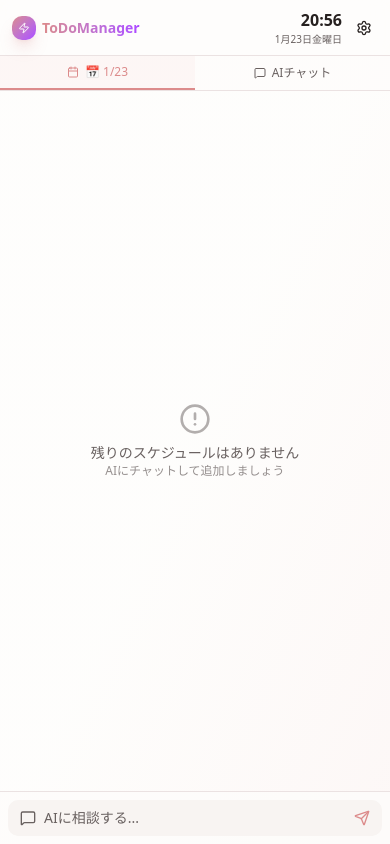
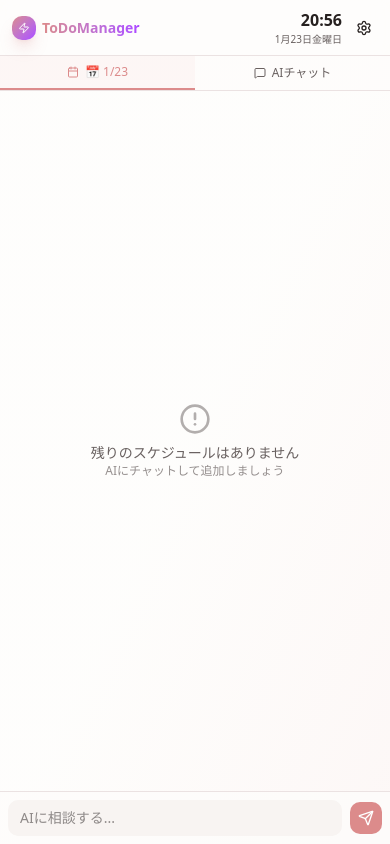
Before and after one commit to keeyas098/ToDoManager, a Next.js app: page / in a window 390 px wide. Built offline with nearby package versions, Linux system fonts and the light colour scheme.

Commit message:
Fix: custom instructions persistence, swipe tab switch, improved quick chat

```diff
--- a/src/components/dashboard.tsx
+++ b/src/components/dashboard.tsx
@@ -98,22 +98,30 @@ export function Dashboard() {
     const [activeTab, setActiveTab] = useState<"schedule" | "chat">("schedule");
     const [isHydrated, setIsHydrated] = useState(false);
 
-    // Swipe handling for tab bar
-    const [touchStart, setTouchStart] = useState<number | null>(null);
+    // Swipe handling for tab switching (horizontal swipes only)
+    const [touchStart, setTouchStart] = useState<{ x: number; y: number } | null>(null);
 
     const handleTouchStart = (e: React.TouchEvent) => {
-        setTouchStart(e.targetTouches[0].clientX);
+        setTouchStart({
+            x: e.targetTouches[0].clientX,
+            y: e.targetTouches[0].clientY
+        });
     };
 
     const handleTouchEnd = (e: React.TouchEvent) => {
         if (!touchStart) return;
-        const touchEnd = e.changedTouches[0].clientX;
-        const diff = touchStart - touchEnd;
+        const touchEnd = {
+            x: e.changedTouches[0].clientX,
+            y: e.changedTouches[0].clientY
+        };
+        const diffX = touchStart.x - touchEnd.x;
+        const diffY = touchStart.y - touchEnd.y;
 
-        if (Math.abs(diff) > 50) {
-            if (diff > 0 && activeTab === "schedule") {
+        // Only activate on horizontal swipes (horizontal > vertical movement)
+        if (Math.abs(diffX) > Math.abs(diffY) && Math.abs(diffX) > 50) {
+            if (diffX > 0 && activeTab === "schedule") {
                 setActiveTab("chat");
-            } else if (diff < 0 && activeTab === "chat") {
+            } else if (diffX < 0 && activeTab === "chat") {
                 setActiveTab("schedule");
             }
         }
@@ -239,8 +247,12 @@ export function Dashboard() {
                 </button>
             </div>
 
-            {/* Main content - Split view on desktop, tabs on mobile */}
-            <div className="flex-1 flex flex-col lg:flex-row min-h-0">
+            {/* Main content - Split view on desktop, tabs on mobile with swipe */}
+            <div
+                className="flex-1 flex flex-col lg:flex-row min-h-0"
+                onTouchStart={handleTouchStart}
+                onTouchEnd={handleTouchEnd}
+            >
                 {/* Timeline section - hidden on mobile when chat tab is active */}
                 <div className={`flex-1 lg:w-1/2 lg:border-r min-h-0 ${activeTab === "chat" ? "hidden lg:flex lg:flex-col" : "flex flex-col"}`}>
                     <div className="hidden lg:flex items-center gap-2 px-4 py-3 border-b bg-background/50">
@@ -251,16 +263,22 @@ export function Dashboard() {
                         <Timeline tasks={tasks} />
                     </div>
 
-                    {/* Quick chat input on mobile - switches to chat tab */}
+                    {/* Quick chat input on mobile - real input that switches to chat tab */}
                     <div className="lg:hidden border-t bg-background/80 p-2">
-                        <button
-                            onClick={() => setActiveTab("chat")}
-                            className="w-full flex items-center gap-2 px-3 py-2 bg-muted rounded-lg text-muted-foreground text-sm"
-                        >
-                            <MessageSquare className="w-4 h-4" />
-                            <span>AIに相談する...</span>
-                            <Send className="w-4 h-4 ml-auto text-primary" />
-                        </button>
+                        <div className="flex items-center gap-2">
+                            <input
+                                type="text"
+                                placeholder="AIに相談する..."
+                                className="flex-1 bg-muted rounded-lg px-3 py-2 text-sm focus:outline-none focus:ring-1 focus:ring-primary"
+                                onFocus={() => setActiveTab("chat")}
+                            />
+                            <button
+                                onClick={() => setActiveTab("chat")}
+                                className="p-2 bg-primary text-primary-foreground rounded-lg"
+                            >
+                                <Send className="w-4 h-4" />
+                            </button>
+                        </div>
                     </div>
                 </div>
 
--- a/src/components/settings-dialog.tsx
+++ b/src/components/settings-dialog.tsx
@@ -1,6 +1,6 @@
 "use client";
 
-import { useState } from "react";
+import { useState, useEffect } from "react";
 import { Button } from "@/components/ui/button";
 import { Card } from "@/components/ui/card";
 import { ScrollArea } from "@/components/ui/scroll-area";
@@ -48,12 +48,12 @@ export function SettingsDialog({ isOpen, onClose }: SettingsDialogProps) {
     const [isSaved, setIsSaved] = useState(false);
     const [showResetConfirm, setShowResetConfirm] = useState<"chat" | "schedule" | null>(null);
 
-    // savedInstructionsが読み込まれたら更新
-    useState(() => {
-        if (!isLoading && savedInstructions) {
+    // Sync local state when savedInstructions loads from localStorage
+    useEffect(() => {
+        if (!isLoading) {
             setInstructions(savedInstructions);
         }
-    });
+    }, [savedInstructions, isLoading]);
 
     const handleSave = () => {
         saveInstructions(instructions);
```
